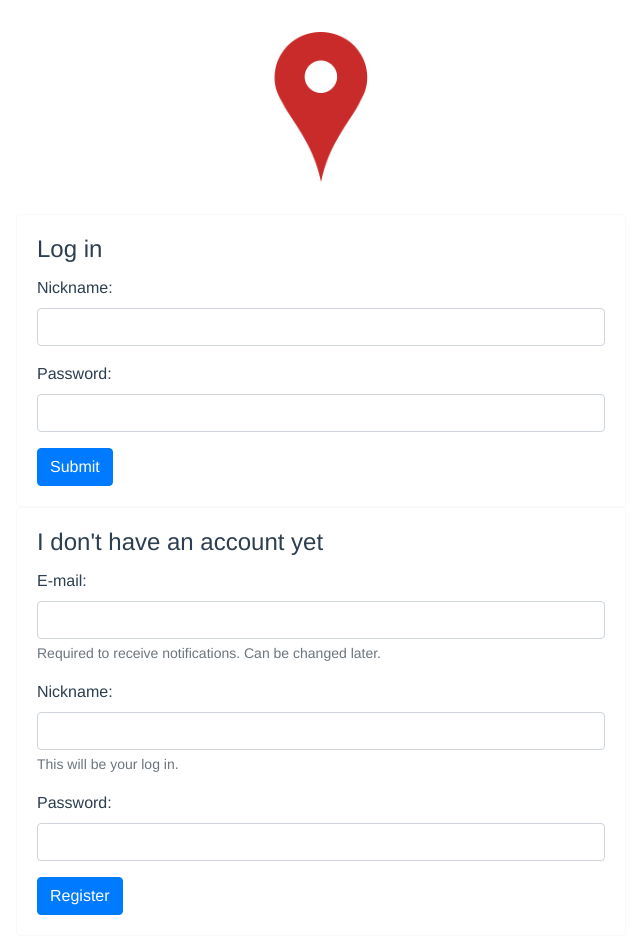
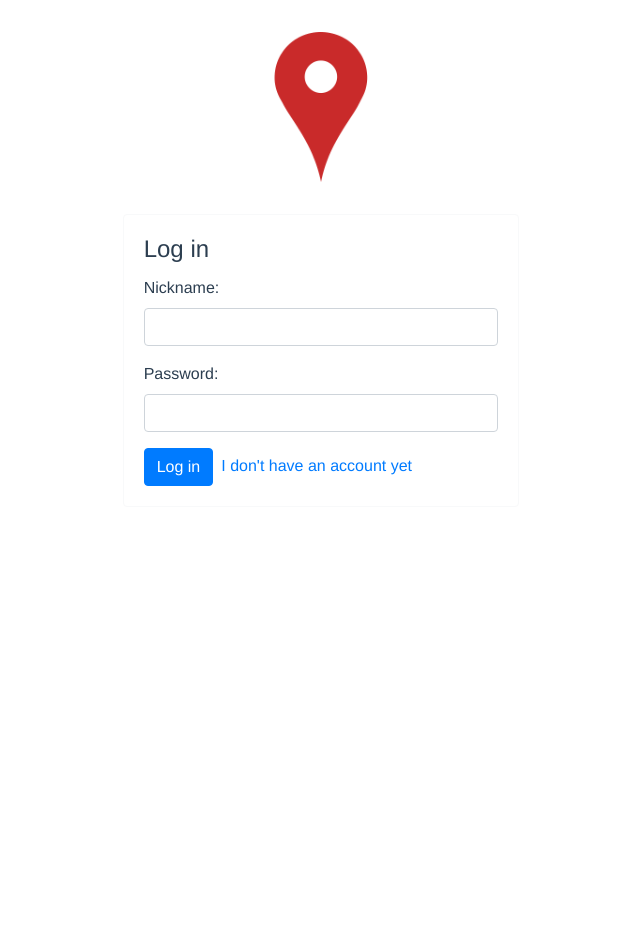
Before and after one commit to xtul/tracking-web, a Vue app: page /login in a window 1280 px wide. Shown: the whole page, without its empty margins (319-959 px from the left). After the commit the page ends 800 px from the top, so only its background shows below. Built offline with nearby package versions, Linux system fonts and the light colour scheme.

Commit message:
Unauthorized in users will be redirected to login page. Added vue-router.

```diff
--- a/package.json
+++ b/package.json
@@ -11,7 +11,8 @@
     "bootstrap": "^4.6.0",
     "bootstrap-vue": "^2.21.2",
     "core-js": "^3.6.5",
-    "vue": "^2.6.12"
+    "vue": "^2.6.12",
+    "vue-router": "^3.5.1"
   },
   "devDependencies": {
     "@vue/cli-plugin-babel": "~4.5.0",
--- a/public/index.html
+++ b/public/index.html
@@ -12,7 +12,8 @@
     <noscript>
       <strong>We're sorry but <%= htmlWebpackPlugin.options.title %> doesn't work properly without JavaScript enabled. Please enable it to continue.</strong>
     </noscript>
-    <div id="app"></div>
-    <!-- built files will be auto injected -->
+    <div id="app">
+
+    </div>
   </body>
 </html>
--- a/src/App.vue
+++ b/src/App.vue
@@ -1,25 +1,5 @@
 <template>
-  <div id="app">
-    <b-container fluid>
-      <b-row align-v="center" align-h="center">
-        <b-col cols="12" md="6">
-          <img src="img/logo.png" class="logo">
-          <Login/>
-          <Register/>
-        </b-col>
-      </b-row>
-    </b-container>
-  </div>
+    <div id="app">
+        <router-view></router-view>
+    </div>
 </template>
-
-<script>
-import Login from './components/Login.vue'
-import Register from './components/Register.vue'
-
-export default {
-  name: 'App',
-  components: {
-    Login, Register
-  }
-}
-</script>
--- a/src/components/Login.vue
+++ b/src/components/Login.vue
@@ -17,16 +17,17 @@
                   ></b-form-input>
                 </b-form-group>
 
-                <b-form-group id="input-group-3" label="Password:" label-for="input-3">
+                <b-form-group id="input-group-2" label="Password:" label-for="input-2">
                   <b-form-input
-                    id="input-3"
+                    id="input-2"
                     v-model="form.password"
                     type="password"
                     required
                   ></b-form-input>
                 </b-form-group>
 
-                <b-button type="submit" variant="primary">Submit</b-button>
+                <b-button type="submit" variant="primary">Log in</b-button>
+				<a id="noaccount" href="#" v-on:click="emitToggledRegister()">I don't have an account yet</a>
             </b-form>
           </b-card-text>
         </b-card-body>
@@ -47,6 +48,9 @@ export default {
         }
     },
     methods: {
+		emitToggledRegister() {
+			this.$emit('onToggleRegister', true);
+		},
         onSubmit(event) {
             event.preventDefault()
             alert(JSON.stringify(this.form))
@@ -54,3 +58,9 @@ export default {
     }
 }
 </script>
+
+<style>
+#noaccount {
+	padding-left:0.5em;
+}
+</style>
--- a/src/components/Register.vue
+++ b/src/components/Register.vue
@@ -2,7 +2,7 @@
   <b-card border-variant="light" no-body class="overflow-hidden">
     <b-row no-gutters>
       <b-col>
-        <b-card-body title="I don't have an account yet">
+        <b-card-body title="Register">
           <b-card-text>
             <b-form @submit="onSubmit">
                 <b-form-group
@@ -23,7 +23,7 @@
                     id="input-group-2"
                     label="Nickname:"
                     label-for="input-2"
-                    description="This will be your log in."
+                    description="You will log in using this."
                 >
                   <b-form-input
                     id="input-2"
@@ -42,6 +42,7 @@
                 </b-form-group>
 
                 <b-button type="submit" variant="primary">Register</b-button>
+				<a id="hasaccount" href="#" v-on:click="emitToggleLogin()">Log in</a>
             </b-form>
           </b-card-text>
         </b-card-body>
@@ -67,6 +68,15 @@ export default {
             event.preventDefault()
             alert(JSON.stringify(this.form))
         },
+		emitToggleLogin() {
+			this.$emit('onToggleLogin');
+		}
     }
 }
 </script>
+
+<style>
+	#hasaccount {
+		padding-left:0.5em;
+	}
+</style>
--- a/src/main.js
+++ b/src/main.js
@@ -1,26 +1,53 @@
-import Vue from 'vue'
-import App from './App.vue'
-import { LayoutPlugin } from 'bootstrap-vue'
-import { CardPlugin } from 'bootstrap-vue'
+import Vue from 'vue';
+import Router from 'vue-router';
+import App from './App.vue';
+import LoginPage from './pages/LoginPage.vue';
+import HomePage from './pages/HomePage.vue';
+import { LayoutPlugin } from 'bootstrap-vue';
+import { CardPlugin } from 'bootstrap-vue';
+import 'bootstrap/dist/css/bootstrap.css';
+import 'bootstrap-vue/dist/bootstrap-vue.css';
 
-import 'bootstrap/dist/css/bootstrap.css'
-import 'bootstrap-vue/dist/bootstrap-vue.css'
-
+Vue.use(Router);
 Vue.use(LayoutPlugin);
 Vue.use(CardPlugin);
 
 // bootstrap form
-import { BForm } from 'bootstrap-vue'
-import { BButton } from 'bootstrap-vue'
-import { BFormGroup } from 'bootstrap-vue'
-import { BFormInput } from 'bootstrap-vue'
+import { BForm } from 'bootstrap-vue';
+import { BButton } from 'bootstrap-vue';
+import { BFormGroup } from 'bootstrap-vue';
+import { BFormInput } from 'bootstrap-vue';
 Vue.component('b-form', BForm);
-Vue.component('b-button', BButton)
-Vue.component('b-form-group', BFormGroup)
-Vue.component('b-form-input', BFormInput)
+Vue.component('b-button', BButton);
+Vue.component('b-form-group', BFormGroup);
+Vue.component('b-form-input', BFormInput);
 
-Vue.config.productionTip = true
+Vue.config.productionTip = true;
+
+export const router = new Router({
+	mode: 'history',
+	routes: [
+		{ path: '/', component: HomePage },
+		{ path: '/login', component: LoginPage }
+		//{ path: '*', redirect: '/' }
+	]
+});
+
+router.beforeEach((to, from, next) => {
+	// array of paths available to public
+	const publicPages = ['/login'];
+	// auth is required to everything not in publicPages
+	const authRequired = !publicPages.includes(to.path);
+	const loggedIn = localStorage.getItem('user');
+
+	if (authRequired && !loggedIn) {
+		return next('/login');
+	}
+
+	next();
+});
 
 new Vue({
-  render: h => h(App),
-}).$mount('#app')
+	router,
+	render: h => h(App)
+}).$mount('#app');
--- /dev/null
+++ b/src/pages/HomePage.vue
@@ -0,0 +1,15 @@
+<template>
+  <b-container fluid>
+    <b-row align-v="center" align-h="center">
+      <b-col cols="12" md="4">
+        Logged in, account stuff should be here.
+      </b-col>
+    </b-row>
+  </b-container>
+</template>
+
+<script>
+export default {
+  name: 'HomePage',
+}
+</script>
--- /dev/null
+++ b/src/pages/LoginPage.vue
@@ -0,0 +1,33 @@
+<template>
+	<b-container fluid>
+		<b-row align-v="center" align-h="center">
+			<b-col cols="12" md="4">
+				<img src="img/logo.png" class="logo">
+				<Login v-if="registerMode === false" @onToggleRegister="toggleRegisterMode(true)"/>
+				<Register v-else @onToggleLogin="toggleRegisterMode(false)"/>
+			</b-col>
+		</b-row>
+	</b-container>
+</template>
+
+<script>
+import Login from '../components/Login.vue'
+import Register from '../components/Register.vue'
+
+export default {
+	name: 'LoginPage',
+	components: {
+		Login, Register
+	},
+	data() {
+		return {
+			registerMode: false
+		};
+	},
+	methods: {
+		toggleRegisterMode(value) {
+			this.registerMode = value;
+		}
+	}
+}
+</script>
```
Also changed, not shown: src/dist/main.dev.js, 1 other file (tests, documents, lock files or other folders).
